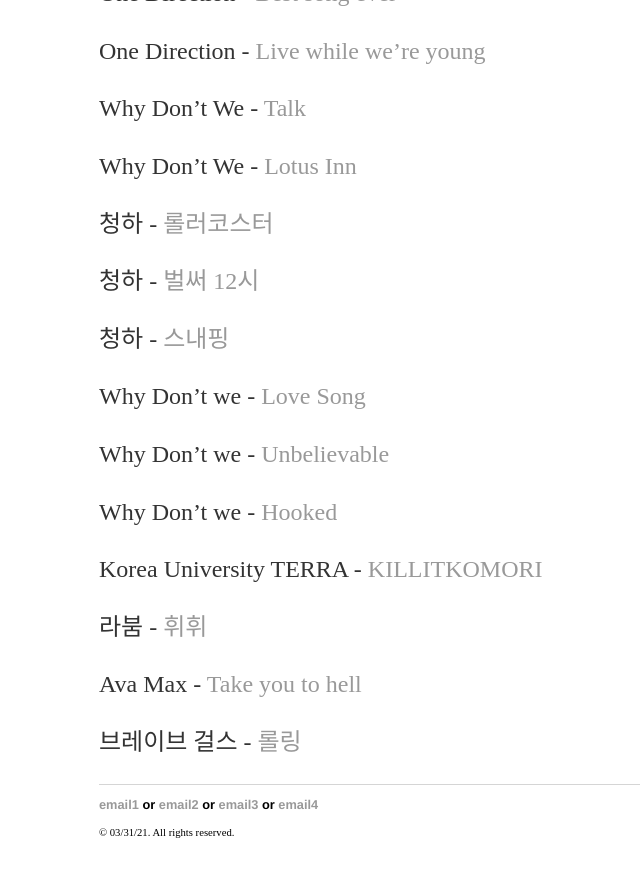
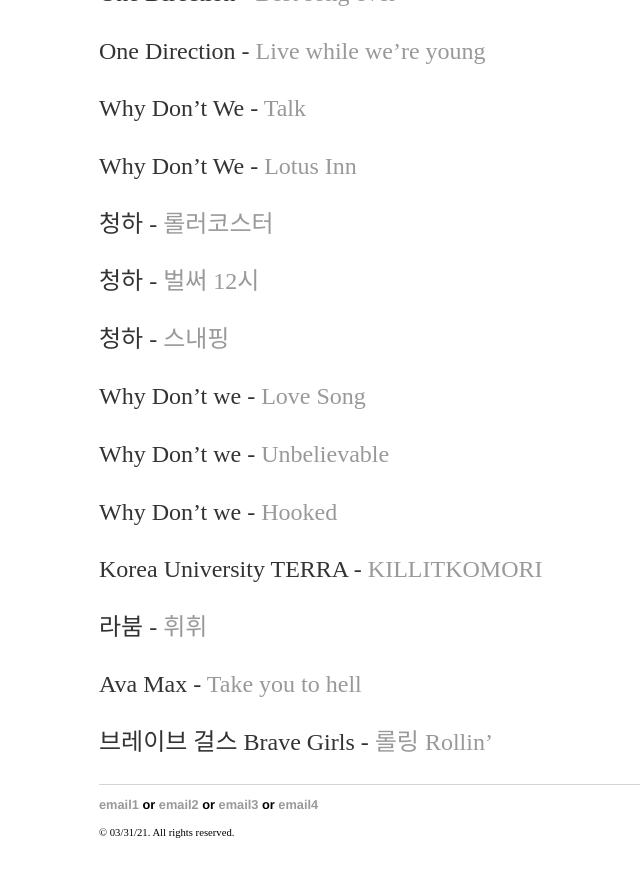
Before and after one commit to yjkweon24/yjkweon24.github.io, a Jekyll site: the page built from _posts/2018-10-23-songs-that-i-love.md, in a window 1280 px wide and 900 px high, scrolled down 11094 px. Shown: the top 877 px of the window, without its empty margins (93-733 px from the left). Built offline with Jekyll 4.4.1, drawn with Linux system fonts in a browser that asks for light colours.

Commit message:
Update 2018-10-23-songs-that-i-love.md

```diff
--- a/_posts/2018-10-23-songs-that-i-love.md
+++ b/_posts/2018-10-23-songs-that-i-love.md
@@ -400,4 +400,4 @@
 
 Ava Max - [Take you to hell](https://www.youtube.com/watch?v=vdQDqcfdtcA)
 
-브레이브 걸스 - [롤링](https://www.youtube.com/watch?v=3cZrxpK2EAQ)
+브레이브 걸스 Brave Girls - [롤링 Rollin'](https://www.youtube.com/watch?v=3cZrxpK2EAQ)
```
